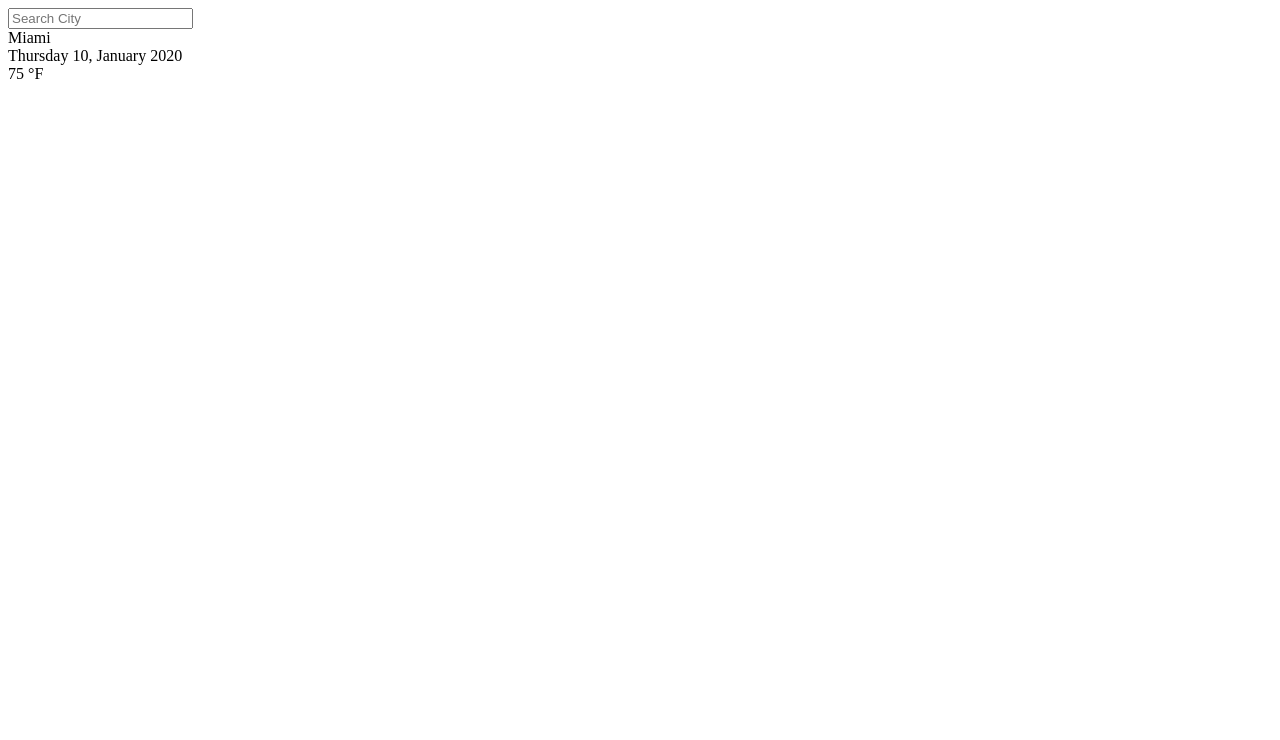
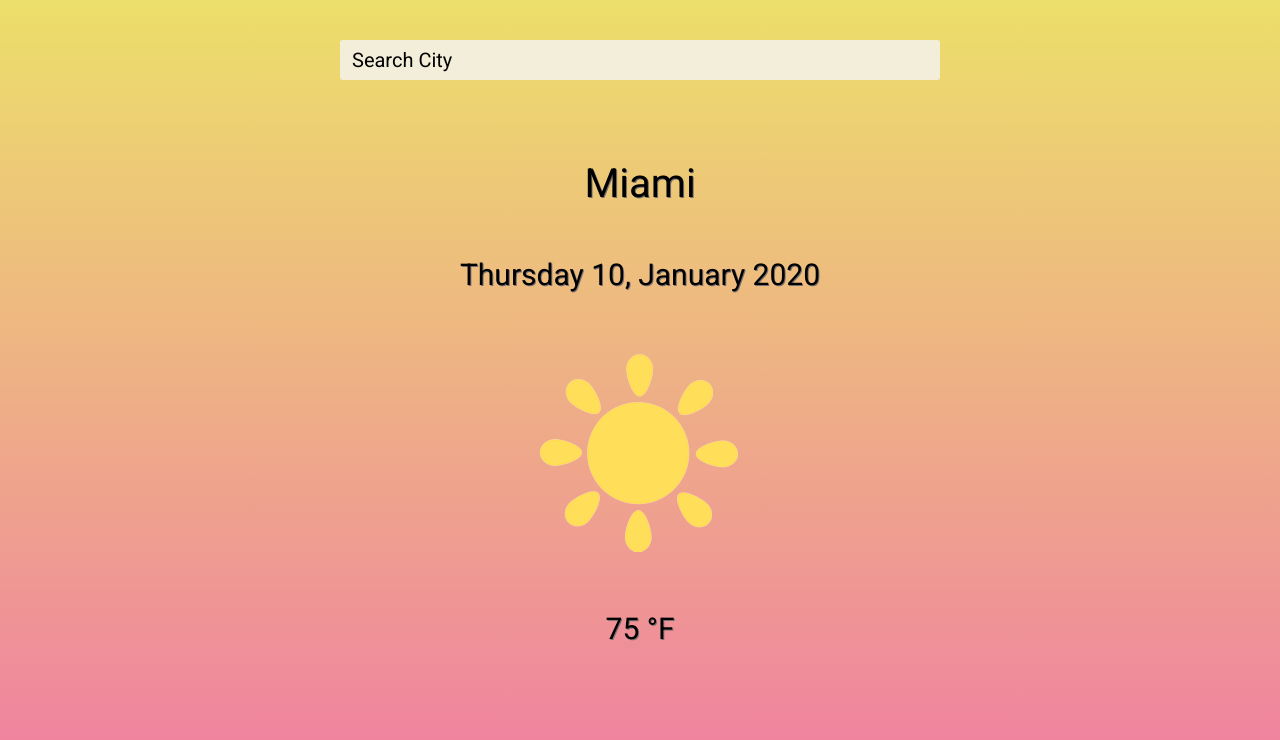
Before and after one commit to Jasminvillatoro/Weather-App, a plain HTML site: page index.html in a window 1280 px wide. Drawn offline with Linux system fonts and the light colour scheme; no server answers; a web font is replaced by a local one.

Commit message:
added image and css

```diff
--- a/index.html
+++ b/index.html
@@ -15,9 +15,10 @@
     <section class="location">
      <div class="city">Miami</div>
      <div class="date">Thursday 10, January 2020</div>
+      <img src="sun.png" alt="">
     </section>
     <div class="current">
-     <div class="temp">
+     <div class="temperature">
       75
       <span>°F</span>
      </div>
--- a/styles.css
+++ b/styles.css
@@ -0,0 +1,79 @@
+@import url('https://fonts.googleapis.com/css2?family=Italiana&family=Roboto&display=swap');
+* {
+ margin: 0;
+ padding: 0;
+ box-sizing: border-box;
+}
+html {
+ min-height: 100%;
+}
+body {
+ background: #d14a77; /* fallback for old browsers */
+ background: -webkit-linear-gradient(
+  to bottom,
+  #ecdf6a,
+  #f07da3
+ ); /* Chrome 10-25, Safari 5.1-6 */
+ background: linear-gradient(
+  to bottom,
+  #ecdf6a,
+  #f07da3
+ ); /* W3C, IE 10+/ Edge, Firefox 16+, Chrome 26+, Opera 12+, Safari 7+ */
+}
+
+header {
+ text-align: center;
+ padding: 40px;
+}
+::placeholder {
+ color: #000;
+}
+.search-box {
+ width: 50%;
+ padding: 8px 12px;
+ outline: none;
+ border: none;
+ border-radius: 3px;
+ background-color: rgba(245, 244, 244, 0.8);
+ color: #ffff;
+ font-size: 20px;
+ font-weight: 300;
+ transition: 0.2s ease-out;
+ font-family: 'Roboto', sans-serif;
+}
+header input:focus {
+ background-color: rgba(212, 105, 150, 0.9);
+}
+main {
+ text-align: center;
+ padding: 20px;
+}
+
+section {
+ padding: 10px;
+}
+
+.city {
+ font-family: 'Roboto', sans-serif;
+ font-size: 40px;
+ text-shadow: 1px 1px #776e71;
+ padding: 10px;
+}
+
+.date {
+ padding: 40px;
+ font-size: 30px;
+ font-family: 'Roboto', sans-serif;
+ text-shadow: 1px 1px #776e71;
+}
+
+.temperature {
+ font-family: 'Roboto', sans-serif;
+ font-size: 30px;
+ padding: 25px;
+ text-shadow: 1px 1px #776e71;
+}
+
+img {
+ padding: 20px;
+}
```
Also changed, not shown: sun.png (added).
